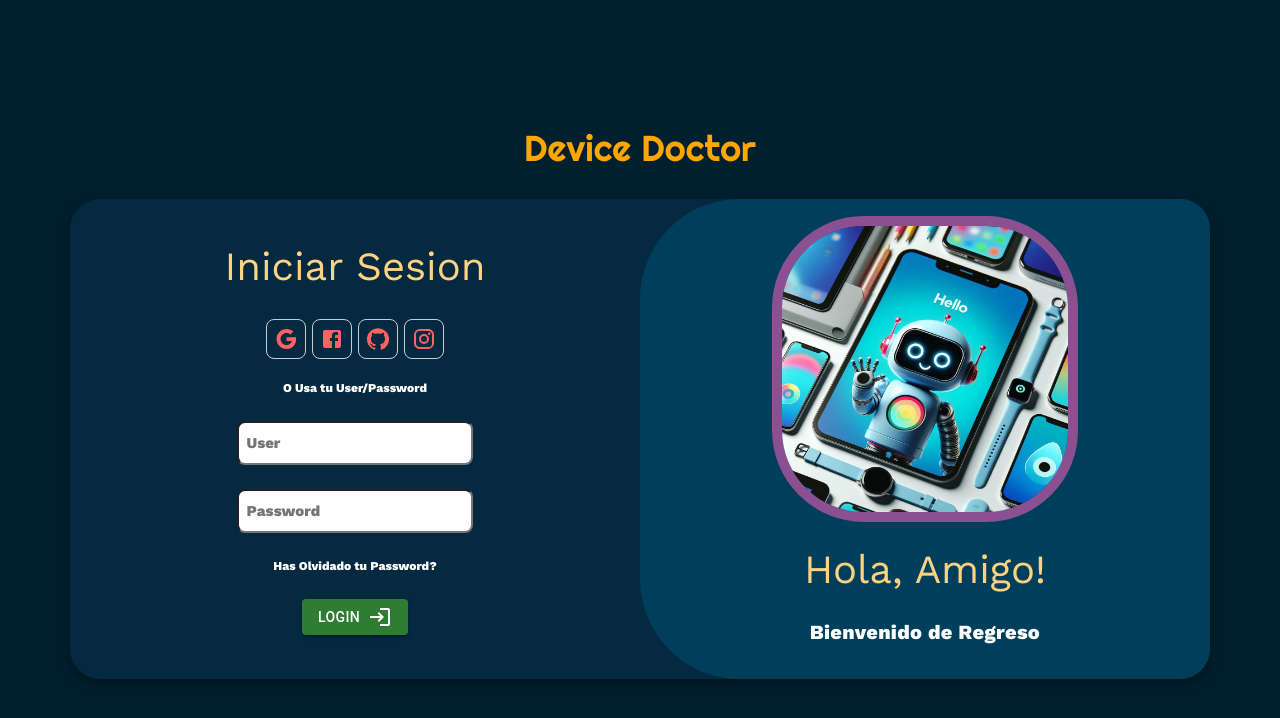
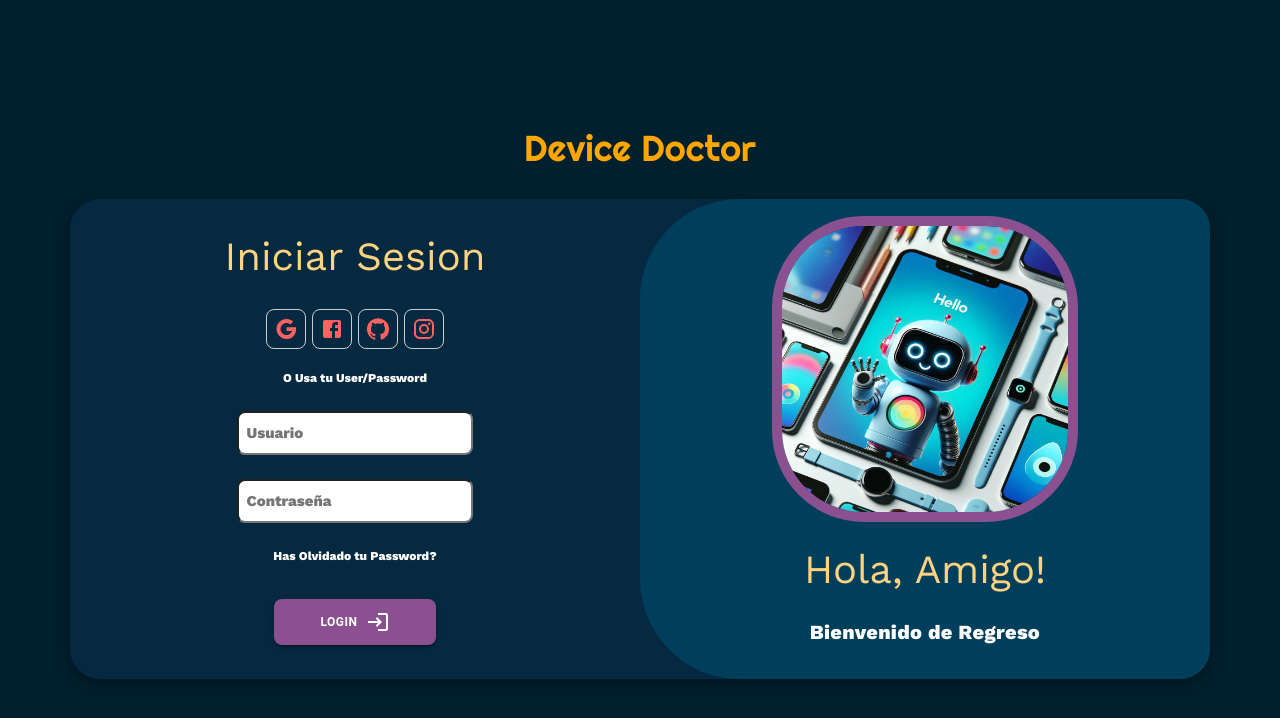
Before and after one commit to DorianDavy89/proyecto-parcial1, a React (Create React App) app: page / in a window 1280 px wide. Shown: the top 718 px of the page. Built offline with nearby package versions, Linux system fonts and the light colour scheme.

Commit message:
avance17

```diff
--- a/package.json
+++ b/package.json
@@ -21,6 +21,7 @@
     "react-scripts": "5.0.1",
     "reactstrap": "^9.2.2",
     "styled-components": "^6.1.11",
+    "sweetalert2": "^11.11.1",
     "web-vitals": "^2.1.4"
   },
   "scripts": {
--- a/src/App.js
+++ b/src/App.js
@@ -10,7 +10,7 @@ function App() {
       <div className="App">
         <Routes>
           <Route path="/" element={<Inicio />}/>
-          <Route path="/consulta" element={<Consulta />}/>
+          <Route path="/consulta/:id" element={<Consulta />}/>
           <Route path="/registro" element={<Registro />}/>
           </Routes>
       </div>
--- a/src/components/Consulta.jsx
+++ b/src/components/Consulta.jsx
@@ -1,7 +1,6 @@
 import React from "react";
 import Container from '@mui/material/Container';
 import 'bootstrap/dist/css/bootstrap.min.css';
-import DetailsIcon from '@mui/icons-material/Details';
 import Button from '@mui/material/Button';
 import Link from '@mui/material/Link';
 import LogoutIcon from '@mui/icons-material/Logout';
@@ -12,10 +11,13 @@ import ConstructionIcon from '@mui/icons-material/Construction';
 import PaymentIcon from '@mui/icons-material/Payment';
 import CommentIcon from '@mui/icons-material/Comment';
 import SendIcon from '@mui/icons-material/Send';
+import { useParams } from 'react-router-dom';
 import "react-image-gallery/styles/css/image-gallery.css";
 import '../styles/EstilosConsulta.css';
 
 function Consulta() {
+
+    const { id } = useParams();
 
     return (
         <div className="cuerpo-consulta">
@@ -38,7 +40,7 @@ function Consulta() {
                                 <h3><DataThresholdingIcon style={{ fontSize: 40, color: '#bc5090'}}/> Datos</h3>
                                 <div className="item izq">
                                     <h4>Detalle</h4>
-                                    <textarea name="datos" id="datos" readOnly></textarea>
+                                    <textarea name="datos" id="datos" readOnly value={id}></textarea>
                                     <div class="conectori">
                                         <div class="circuloi"></div>
                                     </div>
--- a/src/components/Inicio.jsx
+++ b/src/components/Inicio.jsx
@@ -9,13 +9,54 @@ import InstagramIcon from '@mui/icons-material/Instagram';
 import Link from '@mui/material/Link';
 import Button from '@mui/material/Button';
 import LoginIcon from '@mui/icons-material/Login';
-import AccountBoxIcon from '@mui/icons-material/AccountBox';
 import logo1 from '../imagenes/_19850dc1-c22c-4629-a862-f2e4853ec30e.jpg';
+import Swal from 'sweetalert2'
+import { useNavigate } from "react-router-dom";
 import '../styles/EstilosInicio.css';
 
 
 
 function Inicio() {
+
+    const datos_usuario = [
+        { id: 1, usuario: "administrador", contra: "admin" },
+        { id: 1, usuario: "user01", contra: "user01" },
+    ];
+
+    const [usuario, setUsuario] = useState('');
+    const [contraseña, setContraseña] = useState('');
+    const navigate = useNavigate();
+
+    const handleLogin = () => {
+        const user = datos_usuario.find(user => user.usuario === usuario && user.contra === contraseña);
+        if (user) {
+            if (user.usuario === "administrador") {
+                Swal.fire({
+                    icon: "success",
+                    title: "Perfecto",
+                    text: "Credenciales Correctas!",
+                    footer: 'Bienvenido'
+                  });
+                navigate('/registro');
+            } else if (user.usuario === "user01") {
+                Swal.fire({
+                    icon: "success",
+                    title: "Perfecto",
+                    text: "Credenciales Correctas!",
+                    footer: 'Bienvenido'
+                  });
+                const parametroUser = user.usuario;
+                navigate(`/consulta/${parametroUser}`);
+            }
+        } else {
+            Swal.fire({
+                icon: "error",
+                title: "Oops...",
+                text: "Credenciales incorrectas!",
+                footer: 'Vuelve a Revisar'
+              });
+        }
+    };
 
     const [containerActive, setContainerActive] = useState(false);
 
@@ -72,15 +113,17 @@ function Inicio() {
                         </div>
                         <span>O Usa tu User/Password</span>
                         <br />
-                        <input id="email-login" type="text" placeholder="User" />
+                        <input id="user-login" type="text" placeholder="Usuario" value={usuario}
+                            onChange={(e) => setUsuario(e.target.value)} />
                         <br />
-                        <input id="password-login" type="password" placeholder="Password" />
+                        <input id="password-login" type="password" placeholder="Contraseña" value={contraseña}
+                            onChange={(e) => setContraseña(e.target.value)} />
                         <br />
                         <Link href="#" className="forget" underline="none" fontWeight={'bold'}
                             color={"#fff"} fontSize={'12px'}>Has Olvidado tu Password?</Link>
                         <br />
                         <div className="button-sing">
-                            <Button href="/registro" className="sing" variant="contained" color="success" >Login<LoginIcon sx={{ ml: 1 }} /></Button>
+                            <Button className="sing" variant="contained" color="success" onClick={handleLogin} >Login<LoginIcon sx={{ ml: 1 }} /></Button>
                         </div>
                     </FormControl>
                 </div>
```
Also changed, not shown: 1 other file (tests, documents, lock files or other folders).
